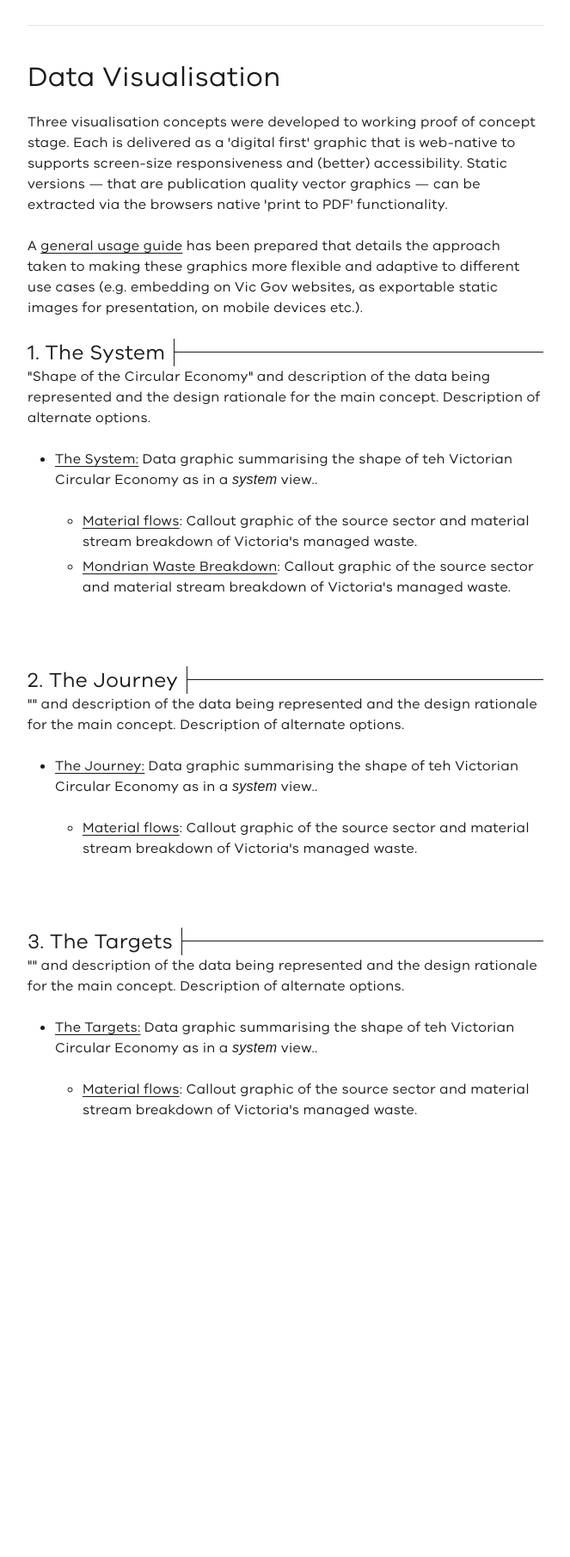
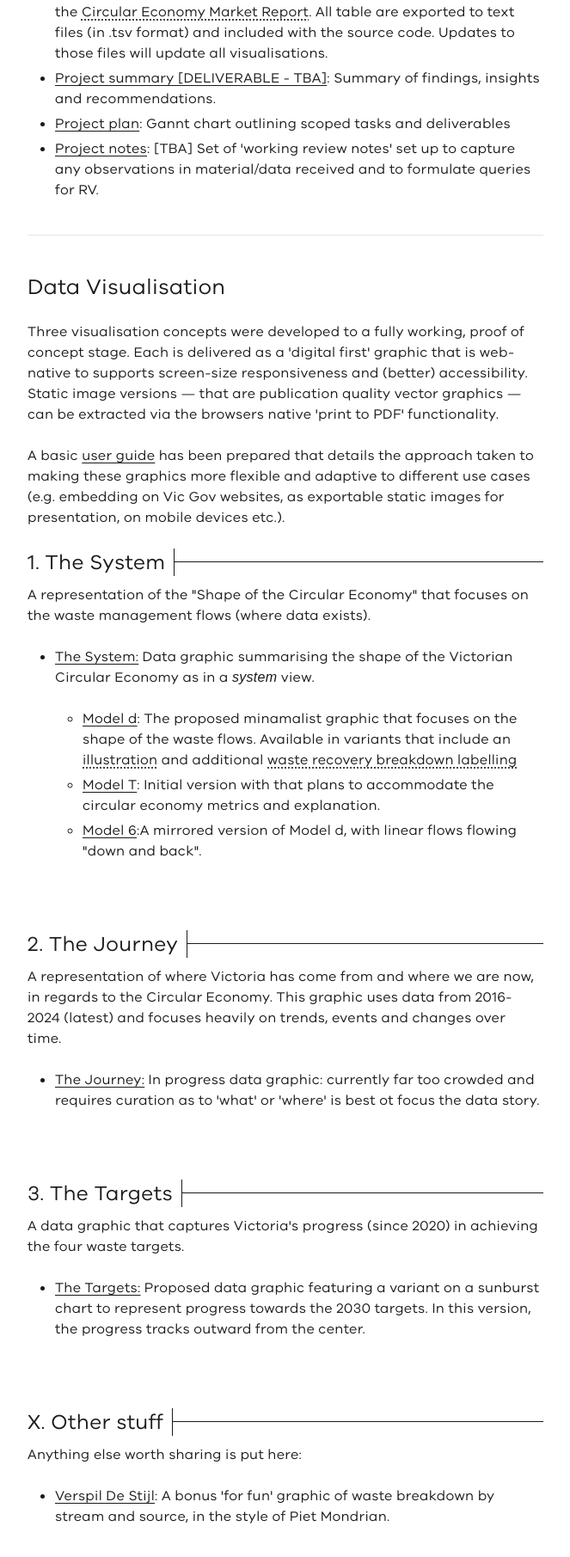
Before and after one commit to littlesketches/vic-circular-economy-data-visuals, a plain HTML site: page index.html in a window 1280 px wide. Shown: the part 749-2560 px from the top of the page at 86% size, without its empty margins (308-971 px from the left). Before the commit the page ends 2142 px from the top, so only its background shows below. Drawn offline with Linux system fonts and the light colour scheme; a web font is replaced by a local one.

Commit message:
Update index page

```diff
--- a/_shared/css/styles.css
+++ b/_shared/css/styles.css
@@ -41,7 +41,9 @@ body{
             top:                        0px;
             background:                 rgba(255, 255, 255, 0.9);
             letter-spacing:             0.05rem;
-            font-size:                  2.25rem;
+            font-size:                  3.5rem;
+            font-weight:                700;
+            color:                      var(--color-fg);
             border-bottom:              3px solid var(--color-fg);
             line-height:                1.25;
             padding-bottom:             0.5rem;
@@ -52,6 +54,10 @@ body{
                 font-weight:            300;
                 text-transform:         uppercase;
             }
+        }
+
+        h2{
+            font-size:                  2.5rem;
         }
 
         h3 {
@@ -77,7 +83,7 @@ body{
             grid-template-columns:      auto 1fr;
             column-gap:                 1rem;
             width:                      100%;
-
+            margin-bottom:              1rem;
 
             .header__outline{
                 display:                grid;
--- a/guide/index.html
+++ b/guide/index.html
@@ -5,8 +5,8 @@
     <meta name="viewport" content="width=device-width, initial-scale=1.0">
     <title>RV: Data Vis Proof of Concept project</title>
 	<link rel="icon" href = "./_static/assets/img/vic-favicon.png" />
-    <link rel="stylesheet" href="./_static/css/rv-brand.css">
-    <link rel="stylesheet" href="./_static/css/styles.css">
+    <link rel="stylesheet" href="../_shared/css/brand/vic-gov.css">
+    <link rel="stylesheet" href="../_shared/css/styles.css">
 </head>
 
 <body class = ''>
@@ -14,7 +14,7 @@
         <div class = 'content__wrapper'>
             <h1><span class = 'small'>Recycling Victoria</span><br>Data Visualisation<br>Proof of Concept</h1>
             <section>
-                <p>Guide
+                <p>[INCOMPLETE: WORK IN PROGRESS]
                 </p>
             </section>
 
--- a/index.html
+++ b/index.html
@@ -14,7 +14,7 @@
         <div class = 'content__wrapper'>
             <h1><br>Data Visualisation<br><span class = 'small'>Proof of Concept</span></h1>
             <section>
-                <p>This page provides links to all materials provided in the Data Visualisation Proof of Concept (DataVis PoC) project delivered to Recycling Victoria (RV) when part of the Victorian Department of Energy, Environment and Climate Action (DEECA) in May 2026. It includes links to all completed data visualisation concepts, associated documentation (to guide RV usage), and summary material provided and presented as part of the project engagement. In short, this page (and code repository) serves as a comprehensive compilation of all project materials.
+                <p>This page provides links to all materials provided in the Data Visualisation Proof of Concept (DataVis PoC) project delivered to Recycling Victoria (RV) when part of the Victorian Department of Energy, Environment and Climate Action (DEECA) in May 2026. It includes links to: all completed data visualisation concepts and associated documentation (to guide RV usage); and summary material provided and presented as part of the project engagement. <strong>In short, this page (and code repository) serves as a comprehensive compilation of all project materials.</strong>
                 </p>
             </section>
 
@@ -25,7 +25,9 @@
                 <p>A handful of links to materials used in the development and delivery of this project</p>
 
                 <ul>
-                    <li><a href = '' target = "_blank">Project code repository</a>: Github code repository (TBA upon confirmation with RV)</li>
+                    <li><a href = 'https://github.com/littlesketches/vic-circular-economy-data-visuals' target = "_blank">Project code repository</a>: Github code repository: Currently set to private. Will be set to public to enable downloading upon RV approval </li>
+
+                    <li><a href = 'https://docs.google.com/spreadsheets/d/1tmQH937Mj4WQlUk1FRjkeOogjHevJPC5mBC5y0muvqc/edit?gid=230899616#gid=230899616' target = "_blank">Data tables used</a>: Spreadheet with copies of the publicly available datasets. The data visualisations used the latest tables from the <a class = 'minor' href = 'https://www.vic.gov.au/victorias-waste-projection-model-dashboard' target='_blank'>Waste Performance and projection model </a> and  <a class = 'minor' href = 'https://www.vic.gov.au/victorian-local-government-waste-data-dashboard target='_blank'>Victorian Local Government Waste Data</a> release notes. An additional table is used to record data on Circular Economy metrics extracted manually from the <a class = 'minor' href = 'https://www.vic.gov.au/circular-economy-market-report' target="_blank">Circular Economy Market Report</a>. All table are exported to text files (in .tsv format) and included with the source code. Updates to those files will update all visualisations.</li>
 
                     <li><a href = '' target = "_blank">Project summary [DELIVERABLE - TBA]</a>: Summary of findings, insights and recommendations. </li>
 
@@ -41,9 +43,9 @@
             <h2>Data Visualisation</h2>
 
             <section class = 'visualisation-menu'>
-                <p>Three visualisation concepts were developed to working proof of concept stage. Each is delivered as a 'digital first' graphic that is web-native to supports screen-size responsiveness and (better) accessibility. Static versions &mdash; that are publication quality vector graphics  &mdash;  can be extracted via the browsers native 'print to PDF' functionality.</p>
+                <p>Three visualisation concepts were developed to a fully working, proof of concept stage. Each is delivered as a 'digital first' graphic that is web-native to supports screen-size responsiveness and (better) accessibility. Static image versions &mdash; that are publication quality vector graphics  &mdash; can be extracted via the browsers native 'print to PDF' functionality.</p>
 
-                <p>A <a href = ''> general usage guide</a> has been prepared that details the approach taken to making these graphics more flexible and adaptive to different use cases (e.g. embedding on Vic Gov websites, as exportable static images for presentation, on mobile devices etc.).</p>
+                <p>A basic <a href = './guide/'> user guide</a> has been prepared that details the approach taken to making these graphics more flexible and adaptive to different use cases (e.g. embedding on Vic Gov websites, as exportable static images for presentation, on mobile devices etc.).</p>
 
                 <div class = 'visualisation-concept-container system'>
                     <div class = 'header__container'>
@@ -53,18 +55,17 @@
                             <div></div>
                         </div>
                     </div>
-                    <p>"Shape of the Circular Economy" and description of the data being represented and the design rationale for the main concept. Description of alternate options.</p>
+                    <p>A representation of the "Shape of the Circular Economy" that focuses on the waste management flows (where data exists).</p>
                     <ul>
                         <li>
                             <p>
-                                <a href = './system/'>The System:</a> Data graphic summarising the shape of teh Victorian Circular Economy as in a <i>system</i> view..
+                                <a href = './system/'>The System:</a> Data graphic summarising the shape of the Victorian Circular Economy as in a <i>system</i> view.
                             </p>
                             <ul>
-                                <li><a href = './system/'>Material flows</a>: Callout graphic of the source sector and material stream breakdown of Victoria's managed waste.</li>
-                                <li><a href = './_alt/mondrian-treemap/'>Mondrian Waste Breakdown</a>: Callout graphic of the source sector and material stream breakdown of Victoria's managed waste.</li>
-                            </ul>
+                            <li><a href = './system/?minimalist'>Model d</a>: The proposed minamalist  graphic that focuses on the shape of the waste flows. Available in variants that include an <a class = 'minor' href = './system/?illustration'>illustration</a> and additional <a class = 'minor' href = './system/'> waste recovery breakdown labelling</li>
+                            <li><a href = './system/?mode=t'>Model T</a>: Initial version with that plans to accommodate the circular economy metrics and explanation.</li>
+                            <li><a href = './system/?mode=6'>Model 6</a>:A mirrored version of Model d, with linear flows flowing "down and back".</li>
                         </li>
-
                     </ul>
                 </div>
 
@@ -76,15 +77,12 @@
                             <div></div>
                         </div>
                     </div>
-                    <p>"" and description of the data being represented and the design rationale for the main concept. Description of alternate options.</p>
+                    <p>A representation of where Victoria has come from and where we are now, in regards to the Circular Economy. This graphic uses data from 2016-2024 (latest) and focuses heavily on trends, events and changes over time.</p>
                     <ul>
                         <li>
                             <p>
-                                <a href = './journey/'>The Journey:</a> Data graphic summarising the shape of teh Victorian Circular Economy as in a <i>system</i> view..
+                                <a href = './journey/'>The Journey:</a> In progress data graphic: currently far too crowded and requires curation as to 'what' or 'where' is best ot focus the data story.
                             </p>
-                            <ul>
-                                <li><a href = './journey/'>Material flows</a>: Callout graphic of the source sector and material stream breakdown of Victoria's managed waste.</li>
-                            </ul>
                         </li>
 
                     </ul>
@@ -98,20 +96,29 @@
                             <div></div>
                         </div>
                     </div>
-                    <p>"" and description of the data being represented and the design rationale for the main concept. Description of alternate options.</p>
+                    <p>A data graphic that captures Victoria's progress (since 2020) in achieving the four waste targets.</p>
                     <ul>
                         <li>
-                            <p>
-                                <a href = './targets/'>The Targets:</a> Data graphic summarising the shape of teh Victorian Circular Economy as in a <i>system</i> view..
-                            </p>
-                            <ul>
-                                <li><a href = './targets/'>Material flows</a>: Callout graphic of the source sector and material stream breakdown of Victoria's managed waste.</li>
-                            </ul>
+                            <a href = './targets/'>The Targets:</a> Proposed data graphic featuring a variant on a sunburst chart to represent progress towards the 2030 targets. In this version, the progress tracks outward from the center.
                         </li>
 
                     </ul>
                 </div>
 
+
+                <div class = 'visualisation-concept-container other'>
+                    <div class = 'header__container'>
+                        <h3>X. Other stuff</h3>
+                        <div class = 'header__outline'>
+                            <div class = 'underline'></div>
+                            <div></div>
+                        </div>
+                    </div>
+                    <p>Anything else worth sharing is put here:</p>
+                    <ul>
+                        <li><a href = './_alt/verspil-de-stijl/'>Verspil De Stijl</a>: A bonus 'for fun' graphic of waste breakdown by stream and source, in the style of Piet Mondrian.</li>
+                    </ul>
+                </div>
             </section>
         </div>
     </main>
```
